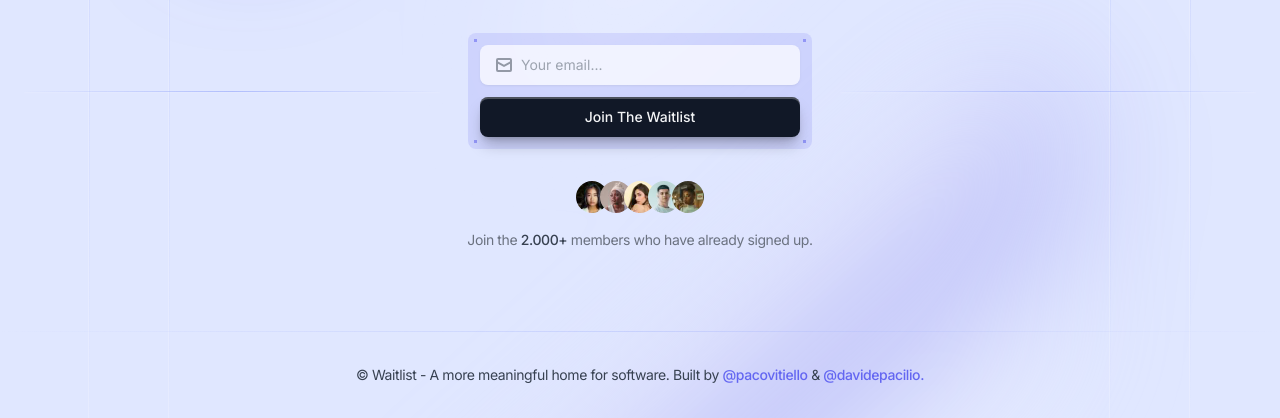
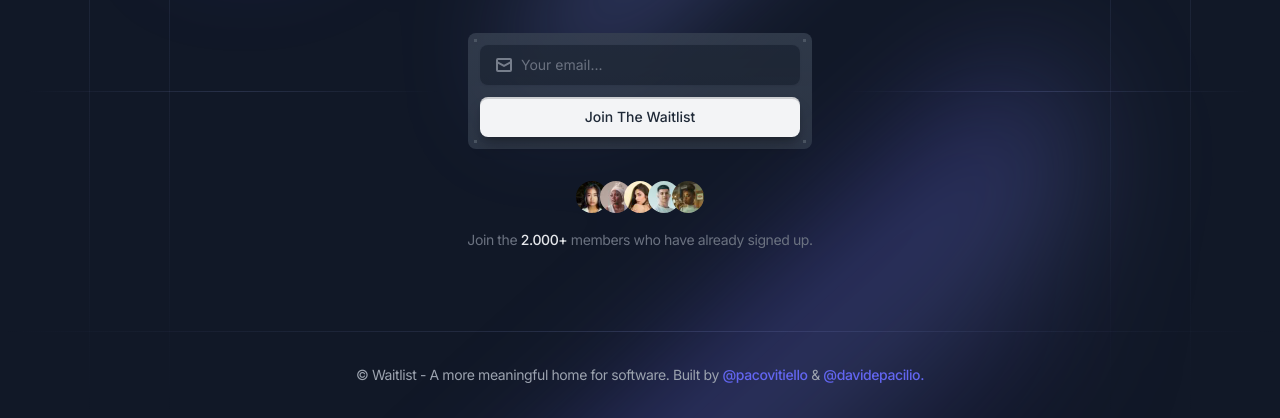
Before and after one commit to WPaper-AI/waitlist, a website: page index.html in a window 1280 px wide. Shown: the part 425-843 px from the top of the page. Drawn offline with Linux system fonts and the light colour scheme.

Commit message:
make night mode default

```diff
--- a/index.html
+++ b/index.html
@@ -7,11 +7,13 @@
     <meta name="viewport" content="width=device-width,initial-scale=1">
     <link href="./style.css" rel="stylesheet">
     <script>
+
         if (localStorage.getItem('dark-mode') === 'false' || !('dark-mode' in localStorage)) {
             document.querySelector('html').classList.remove('dark');
         } else {
             document.querySelector('html').classList.add('dark');
         }
+        document.querySelector('html').classList.add('dark');
     </script>
 </head>
 
```
